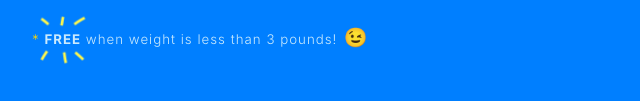
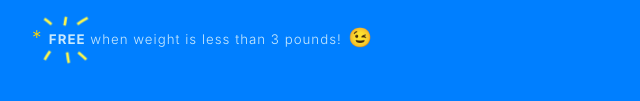
Before and after one commit to drikthereal/totejob, a plain HTML site: page index.html in a window 1280 px wide. Shown: the part 851-952 px from the top of the page, 288-928 px from the left. Drawn offline with Linux system fonts and the light colour scheme; a web font is replaced by a local one.

Commit message:
Update index.html

```diff
--- a/index.html
+++ b/index.html
@@ -133,7 +133,7 @@
         }
         @keyframes shakybackground {
             to {
-                background-position: -5px -7px;
+                background-position: -2px -7px;
             }
         }
         dl {
@@ -209,7 +209,7 @@
         }
         .free {
             padding: 12px 0;
-            background: url(free.png) -5px -8px no-repeat;
+            background: url(free.png) -2px -8px no-repeat;
             animation-duration: .2s;
             animation-name: shakybackground;
             animation-direction: alternate;
@@ -249,7 +249,7 @@
                     <li><b>£2</b> / drop off location</li>
                 </ul>
                 <p class="free">
-                    <small><span class="gold">*</span> <b>FREE</b> when weight is less than 3 pounds!</small> <span class="emoji">😉</span>
+                    <span class="gold">*</span> <small><b>FREE</b> when weight is less than 3 pounds!</small> <span class="emoji">😉</span>
                 </p>
                 <br>
                 <p class="center"><span class="emoji">👉</span> <i>Here's an example:</i></p>
```
